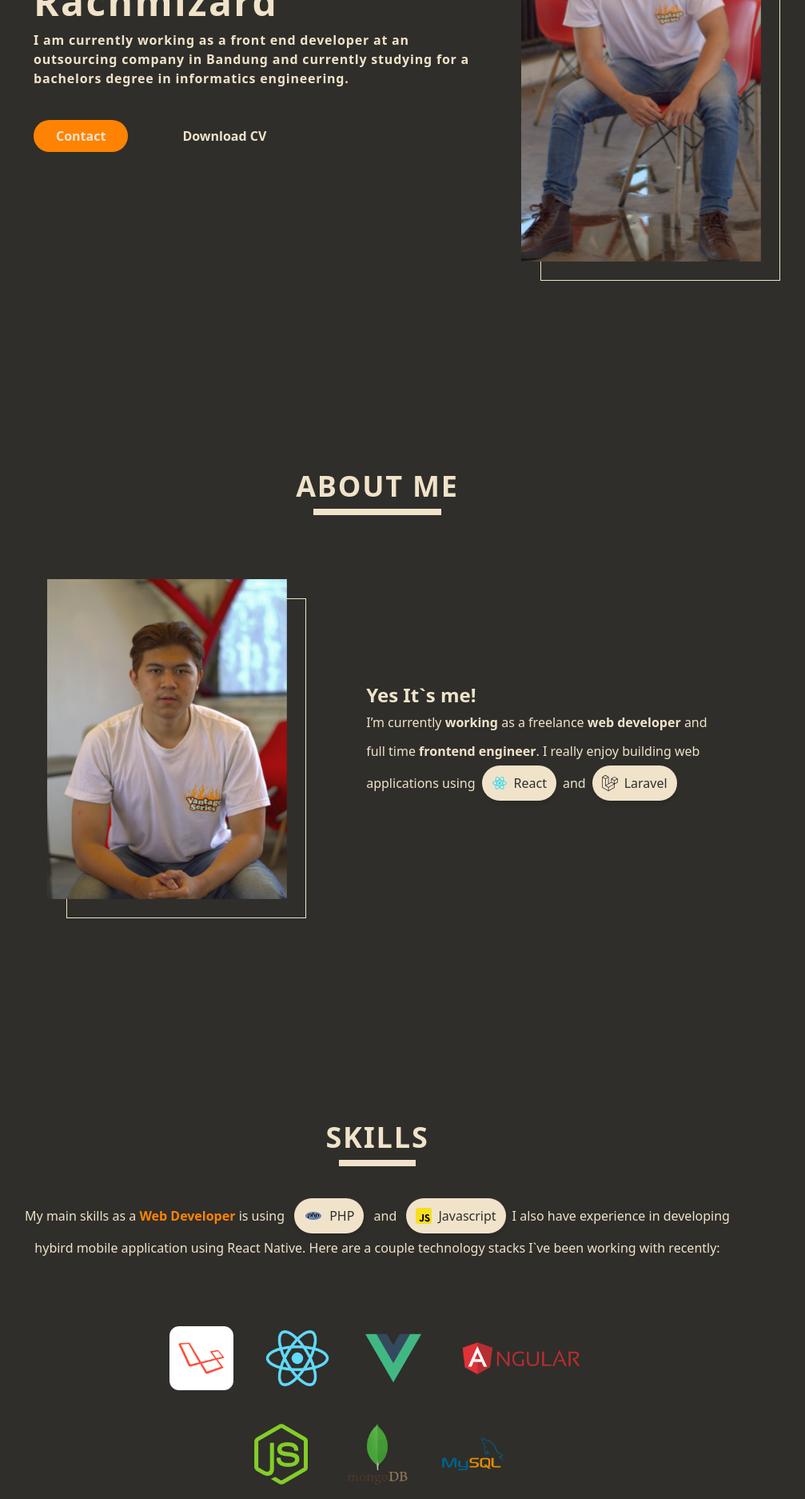
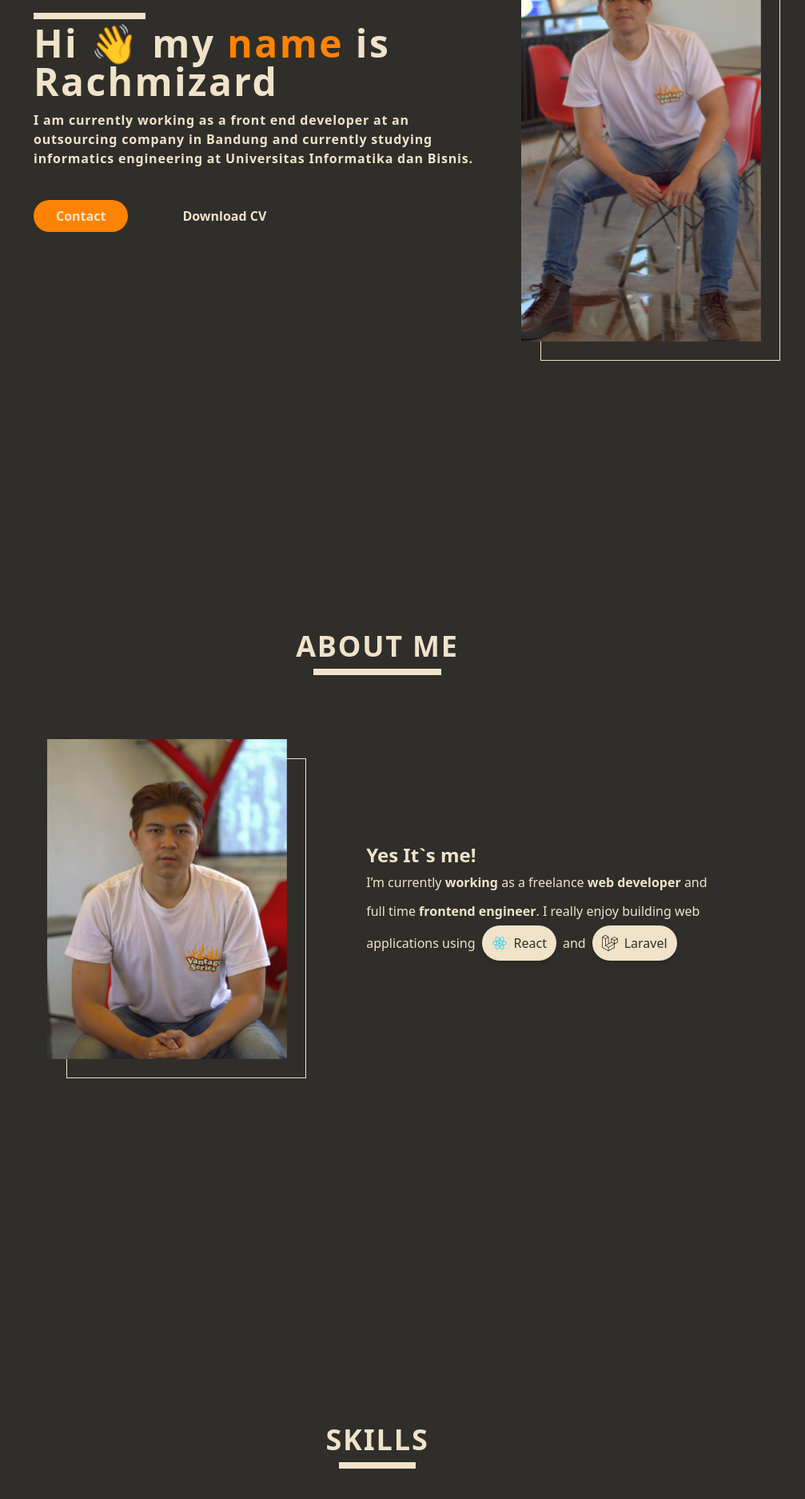
Before and after one commit to rachmizard/portofolio-website, a Next.js app: page / in a window 1280 px wide. Shown: the part 380-2254 px from the top of the page at 80% size, without its empty margins (168-1175 px from the left). Built offline with nearby package versions, Linux system fonts and the light colour scheme.

Commit message:
fix: min height screen on each section

```diff
--- a/components/About/About.tsx
+++ b/components/About/About.tsx
@@ -6,7 +6,7 @@ type AboutProps = {
 
 export default function About({ children }: AboutProps) {
     return (
-        <section id="about" className="mt-32 pt-20">
+        <section id="about" className="mt-32 pt-20 min-h-screen">
             {children}
         </section>
     )
--- a/components/Hero/HeroIntroCaption.tsx
+++ b/components/Hero/HeroIntroCaption.tsx
@@ -12,8 +12,9 @@ export default function HeroIntroCaption() {
             <ScrollAnimation animate="animate__fadeInUp" threshold={0.5}>
                 <p className="mt-3 text-white tracking-wider font-bold">
                     I am currently working as a front end developer at an
-                    outsourcing company in Bandung and currently studying for a
-                    bachelors degree in informatics engineering.
+                    outsourcing company in Bandung and currently studying
+                    informatics engineering at Universitas Informatika dan
+                    Bisnis.
                 </p>
             </ScrollAnimation>
         </div>
--- a/components/Hero/index.tsx
+++ b/components/Hero/index.tsx
@@ -5,7 +5,7 @@ import HeroImage from './HeroImage'
 
 export default function Hero() {
     return (
-        <section className="mt-[10rem] md:mt-[7rem] lg:mt-10 px-8 h-[600px] flex flex-col-reverse lg:flex-row justify-between items-center">
+        <section className="mt-[18rem] md:mt-[7rem] lg:mt-10 px-8 min-h-screen flex flex-col-reverse lg:flex-row justify-between items-center">
             <div className="w-9/12 lg:w-7/12 mx-auto relative flex flex-col my-14 lg:my-0">
                 <HeroIntroCaption />
                 <HeroButton />
--- a/components/Projects/index.tsx
+++ b/components/Projects/index.tsx
@@ -13,7 +13,7 @@ export default function Projects() {
     }
 
     return (
-        <section id="projects" className="mt-48 pt-20">
+        <section id="projects" className="pt-20 min-h-screen">
             <div
                 ref={ref}
                 className="overflow-hidden max-w-[14rem] mx-auto space-y-2">
--- a/components/Skills/SkillCaption.tsx
+++ b/components/Skills/SkillCaption.tsx
@@ -72,8 +72,8 @@ export default function SkillCaption() {
                 Javascript
             </Chip>
             I also have experience in developing hybird mobile application using
-            React Native. Here are a couple technology stacks I`ve been working
-            with recently:
+            React Native. Here are several technology stacks that I`m familiar
+            with:
         </p>
     )
 }
--- a/components/Skills/index.tsx
+++ b/components/Skills/index.tsx
@@ -19,7 +19,7 @@ export default function Skills() {
     const [data] = useState<ISkill[]>(skillsData.skills)
 
     return (
-        <section id="skills" className="mt-48 pt-20">
+        <section id="skills" className="mt-48 pt-20 min-h-screen">
             <SkillTitle />
             <SkillContent>
                 <SkillCaption />
--- a/components/UI/Chip.tsx
+++ b/components/UI/Chip.tsx
@@ -14,7 +14,7 @@ export default function Chip({ children, href = '#', target }: ChipProps) {
             href={href}
             rel="noreferrer"
             target={target}
-            className="rounded-full inline-flex items-baseline font-medium py-1 px-3 mx-2 text-dark bg-white shadow-md transition-all hover:-translate-y-1 focus:outline-none focus:ring-4 focus:ring-opacity-75 focus:ring-primary">
+            className="rounded-full inline-flex items-baseline self-center font-medium py-1 px-3 mx-2 text-dark bg-white shadow-md transition-all hover:-translate-y-1 focus:outline-none focus:ring-4 focus:ring-opacity-75 focus:ring-primary">
             {children}
         </a>
     )
--- a/styles/Button.module.css
+++ b/styles/Button.module.css
@@ -1,5 +1,5 @@
 .btn {
-    @apply py-2 font-bold px-7 inline-flex items-center rounded-3xl focus:outline-none focus:ring-4 focus:ring-primary focus:ring-opacity-50 transition-all;
+    @apply py-2 font-bold px-7 inline-flex items-baseline self-center rounded-3xl focus:outline-none focus:ring-4 focus:ring-primary focus:ring-opacity-50 transition-all;
 }
 
 .btn-primary {
```
